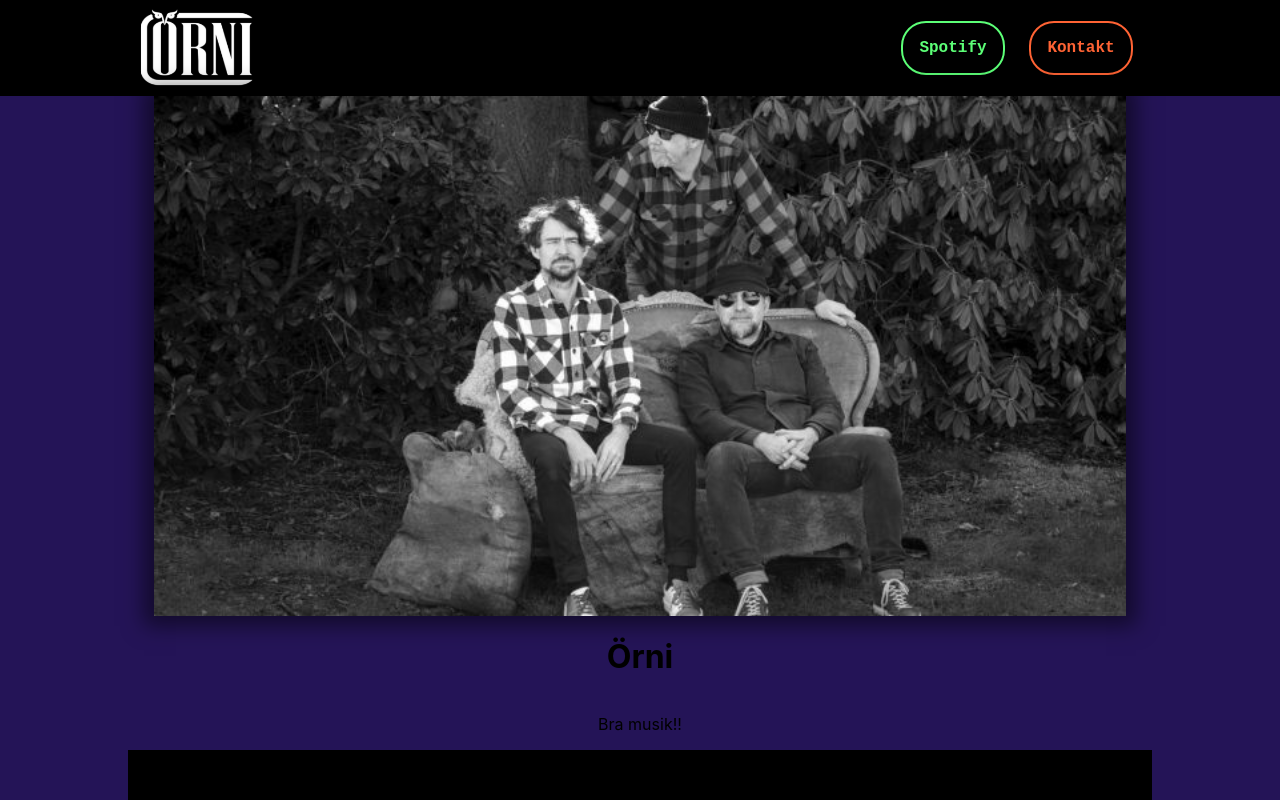
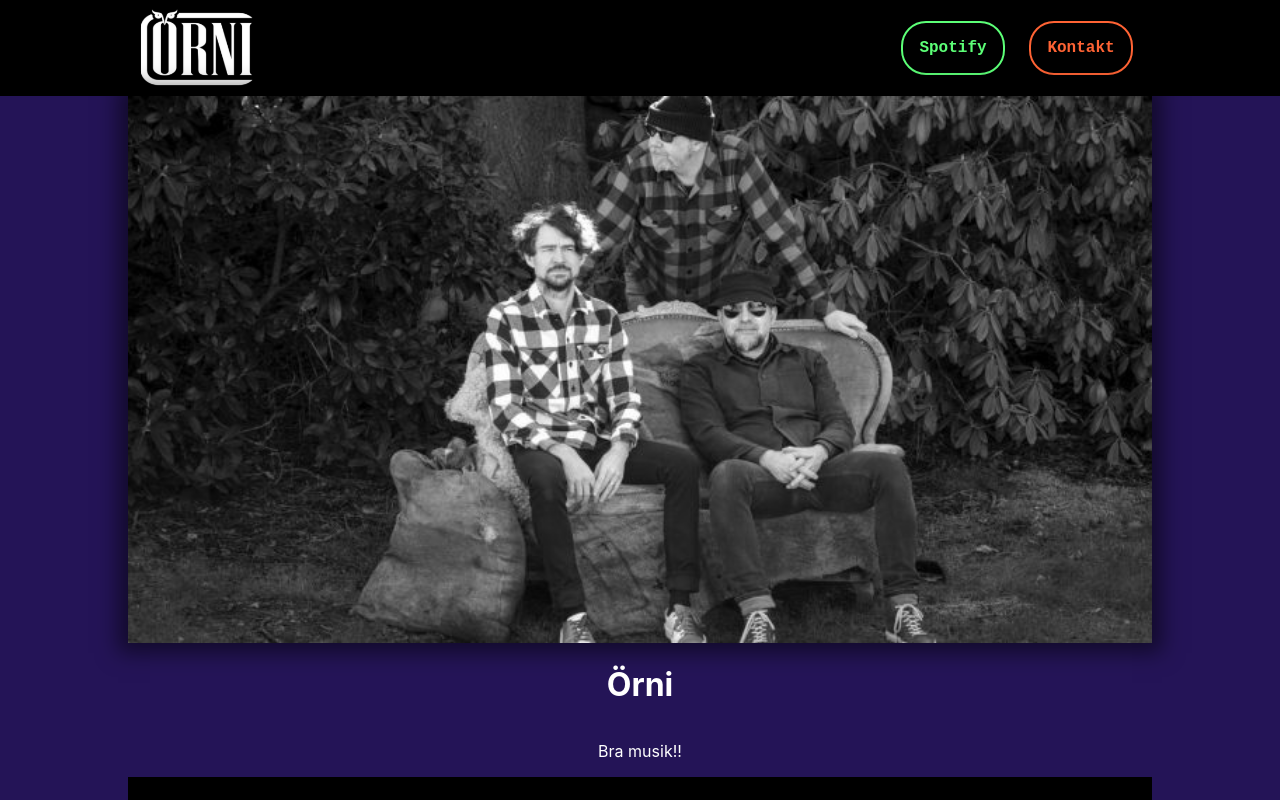
Before and after one commit to gustavAlbrekts0n/orni, a React (Create React App) app: page / in a window 1280 px wide. Shown: the top 800 px of the page. Built offline with nearby package versions, Linux system fonts and the light colour scheme.

Commit message:
Minor fixes

```diff
--- a/src/pages/Home.css
+++ b/src/pages/Home.css
@@ -8,11 +8,12 @@
     display: flex;
     flex-direction: column;
     align-items: center;
+    color: white;
 }
 
 .img-trio {
     background-size: none;
-    width: 95%;
+    width: 100%;
     box-shadow: 0 0 20px 10px rgba(0,0,0,0.5);
 }
 
```
